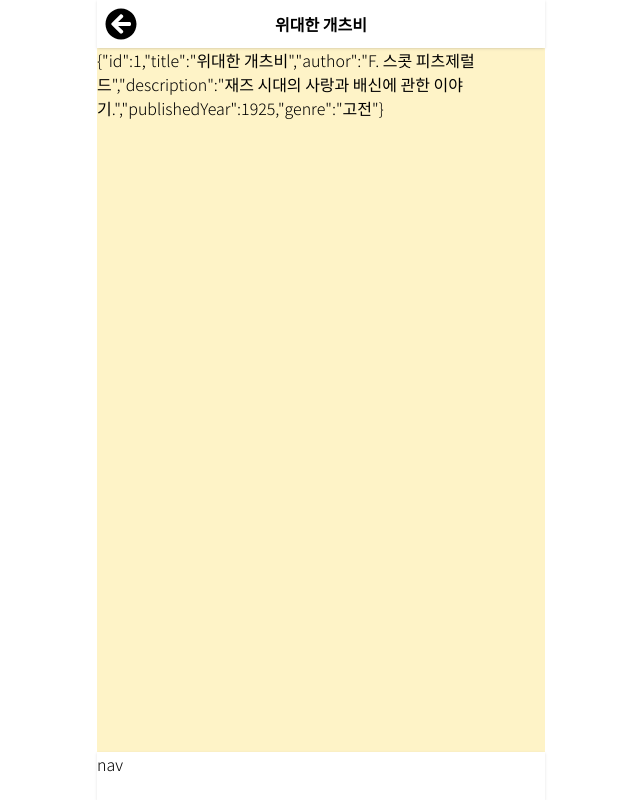
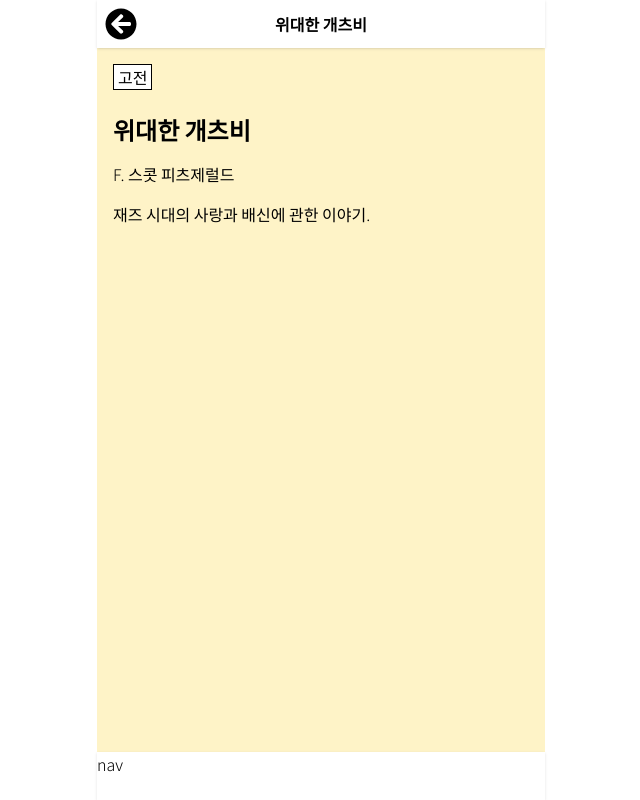
Before and after one commit to kkukileon305/rgt-test, a Next.js app: page /books/1 in a window 1280 px wide. Shown: the whole page, without its empty margins (319-959 px from the left). Built offline with nearby package versions, Linux system fonts and the light colour scheme.

Commit message:
#feat: 상세페이지 책정보 추가

```diff
--- a/app/books/[bookId]/page.tsx
+++ b/app/books/[bookId]/page.tsx
@@ -29,7 +29,16 @@ export default async function Page({
 
       {/* 내용 */}
       <div className="h-[calc(100%-96px)] overflow-y-auto">
-        {JSON.stringify(bookDetail)}
+        <div className="p-4">
+          <p className="border border-black bg-white w-fit px-1">
+            {bookDetail.genre}
+          </p>
+        </div>
+        <h2 className="px-4 py-2 font-extrabold text-2xl">
+          {bookDetail.title}
+        </h2>
+        <p className="px-4 py-2">{bookDetail.author}</p>
+        <p className="px-4 py-2">{bookDetail.description}</p>
       </div>
 
       {/* 하단 수량 네비게이션 */}
```
